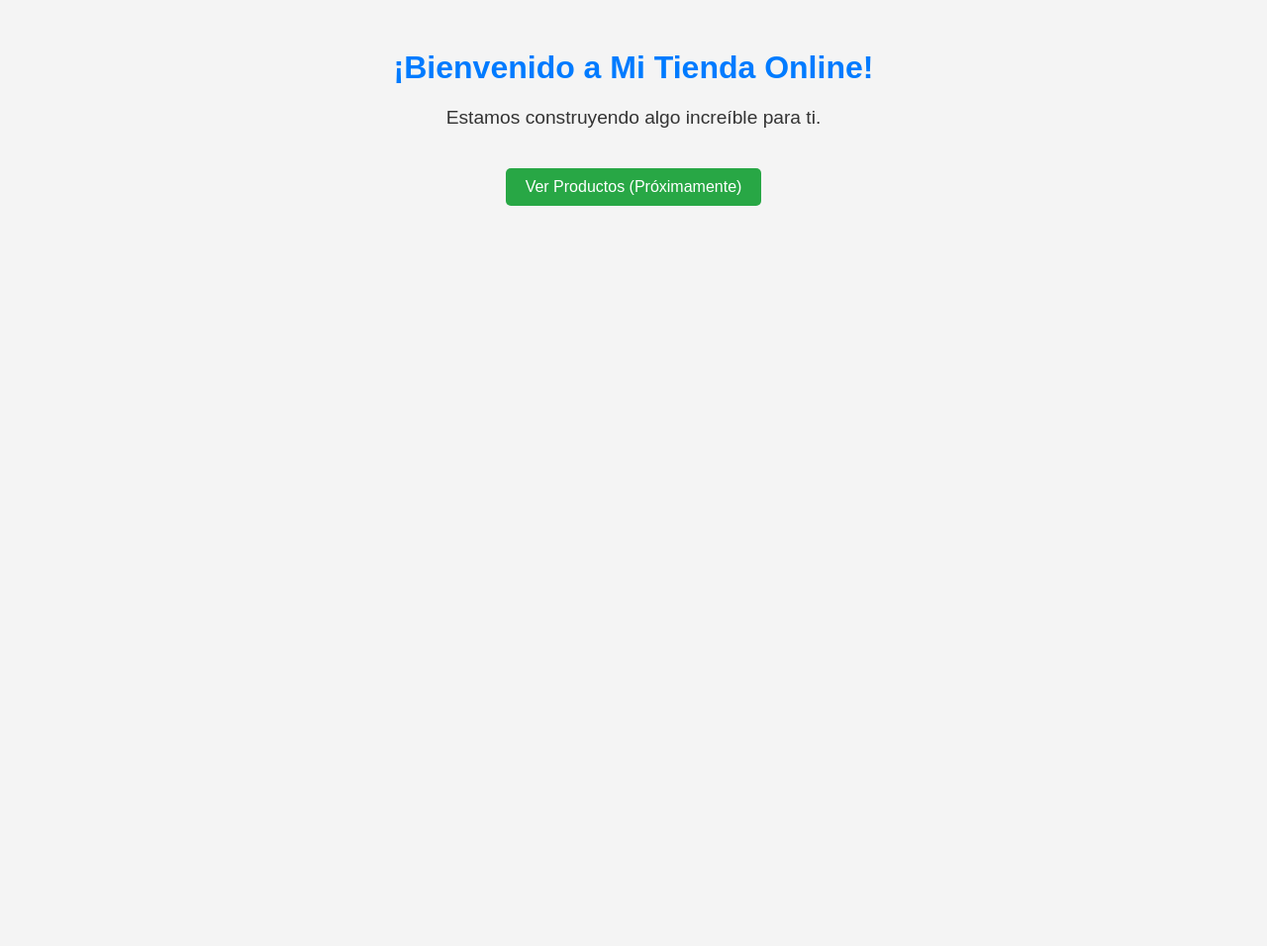
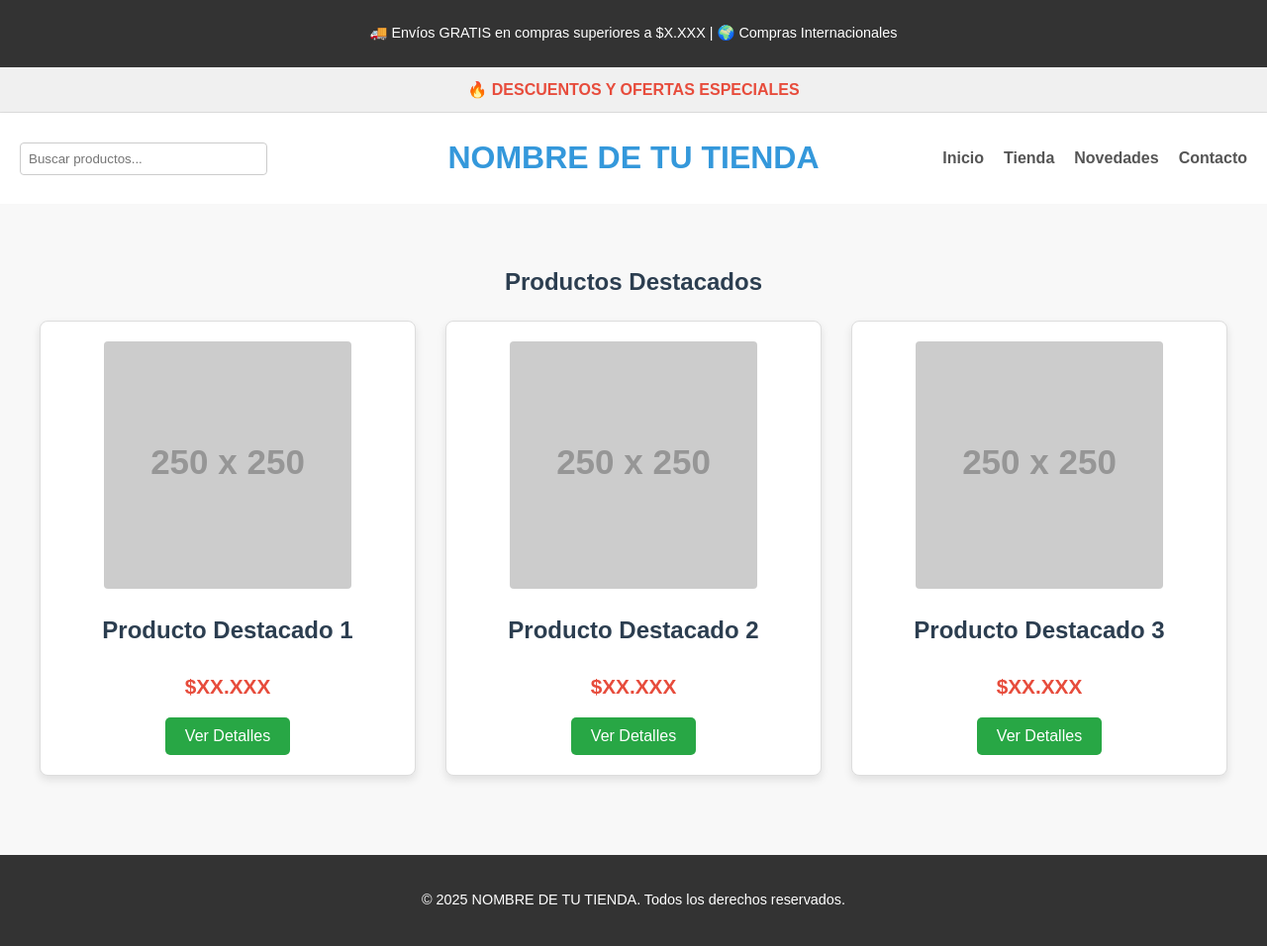
Before and after one commit to Habierd/Habierd.github.io, a plain HTML site: page index.html in a window 1280 px wide. Shown: the whole page at 99% size. Before the commit the page ends 800 px from the top, so only its background shows below. Drawn offline with Linux system fonts and the light colour scheme; placeholder pictures from the web are drawn by us.

Commit message:
Implementar diseño inicial de la tienda con secciones
Cambios en el diseño

```diff
--- a/css/style.css
+++ b/css/style.css
@@ -0,0 +1,218 @@
+/* Estilos generales */
+body {
+    font-family: Arial, sans-serif;
+    margin: 0;
+    padding: 0;
+    background-color: #f8f8f8; /* Fondo un poco más claro */
+    color: #333;
+    line-height: 1.6;
+}
+
+h1, h2, h3 {
+    color: #2c3e50; /* Un azul oscuro/gris para los títulos */
+    text-align: center;
+    margin-top: 20px;
+    margin-bottom: 20px;
+}
+
+a {
+    text-decoration: none;
+    color: #007bff; /* Azul estándar para enlaces */
+}
+
+a:hover {
+    text-decoration: underline;
+}
+
+/* 1. Franja superior (Top Bar) */
+.top-bar {
+    background-color: #333; /* Negro oscuro */
+    color: white;
+    text-align: center;
+    padding: 8px 0;
+    font-size: 0.9em;
+}
+
+/* 2. Barra de promociones (Promo Bar) */
+.promo-bar {
+    background-color: #f0f0f0; /* Gris claro */
+    text-align: center;
+    padding: 10px 0;
+    border-bottom: 1px solid #ddd;
+}
+
+.promo-link {
+    color: #e74c3c; /* Rojo brillante para destacar */
+    font-weight: bold;
+    transition: background-color 0.3s ease;
+    padding: 5px 15px;
+    border-radius: 3px;
+}
+
+.promo-link:hover {
+    background-color: #e0e0e0; /* Un gris un poco más oscuro al pasar el cursor */
+    text-decoration: none;
+}
+
+/* 3. Encabezado principal (Main Header) */
+.main-header {
+    display: flex; /* Para organizar los elementos en fila */
+    justify-content: space-between; /* Espacio entre los elementos */
+    align-items: center; /* Alinear verticalmente al centro */
+    padding: 20px;
+    background-color: #fff; /* Blanco */
+    box-shadow: 0 2px 4px rgba(0, 0, 0, 0.1); /* Sombra sutil */
+}
+
+.header-left, .header-center, .header-right {
+    flex: 1; /* Para que ocupen un espacio similar */
+    text-align: center;
+}
+
+.header-left {
+    text-align: left;
+}
+
+.header-right {
+    text-align: right;
+}
+
+.search-box {
+    padding: 8px;
+    border: 1px solid #ccc;
+    border-radius: 4px;
+    width: 70%; /* Ocupa un 70% del espacio disponible en su contenedor */
+    max-width: 250px;
+}
+
+.store-name {
+    margin: 0;
+    font-size: 2em;
+    font-weight: bold;
+    color: #3498db; /* Un azul vibrante para el nombre de la tienda */
+}
+
+.main-nav ul {
+    list-style: none;
+    padding: 0;
+    margin: 0;
+    display: flex;
+    justify-content: flex-end; /* Alinear los elementos del menú a la derecha */
+}
+
+.main-nav li {
+    margin-left: 20px; /* Espacio entre los elementos del menú */
+}
+
+.main-nav a {
+    color: #555; /* Gris oscuro para los enlaces de navegación */
+    font-weight: bold;
+    transition: color 0.3s ease;
+}
+
+.main-nav a:hover {
+    color: #3498db; /* Cambia a azul al pasar el cursor */
+}
+
+/* 4. Galería de productos destacados (Featured Products) */
+.featured-products {
+    padding: 40px 20px;
+    background-color: #f8f8f8;
+}
+
+.product-grid {
+    display: grid; /* Usamos CSS Grid para la disposición */
+    grid-template-columns: repeat(auto-fit, minmax(280px, 1fr)); /* Columnas responsivas */
+    gap: 30px; /* Espacio entre los productos */
+    max-width: 1200px;
+    margin: 0 auto; /* Centrar la cuadrícula */
+}
+
+.product-card {
+    background-color: #fff;
+    border: 1px solid #ddd;
+    border-radius: 8px;
+    padding: 20px;
+    text-align: center;
+    box-shadow: 0 4px 8px rgba(0, 0, 0, 0.1);
+    transition: transform 0.2s ease-in-out;
+}
+
+.product-card:hover {
+    transform: translateY(-5px); /* Pequeño efecto al pasar el cursor */
+}
+
+.product-card img {
+    max-width: 100%;
+    height: auto;
+    border-radius: 4px;
+    margin-bottom: 15px;
+}
+
+.product-card h3 {
+    margin-top: 0;
+    font-size: 1.5em;
+    color: #2c3e50;
+}
+
+.product-card .price {
+    font-size: 1.3em;
+    color: #e74c3c; /* Precio en rojo para destacar */
+    font-weight: bold;
+    margin-bottom: 15px;
+}
+
+.add-to-cart {
+    background-color: #28a745; /* Verde para el botón */
+    color: white;
+    padding: 10px 20px;
+    border: none;
+    border-radius: 5px;
+    cursor: pointer;
+    font-size: 1em;
+    transition: background-color 0.3s ease;
+}
+
+.add-to-cart:hover {
+    background-color: #218838; /* Verde más oscuro al pasar el cursor */
+}
+
+/* 5. Pie de página (Footer) */
+.main-footer {
+    background-color: #333; /* Gris oscuro para el pie de página */
+    color: white;
+    text-align: center;
+    padding: 20px 0;
+    font-size: 0.9em;
+    margin-top: 40px; /* Espacio superior */
+}
+
+/* Responsividad básica (para pantallas más pequeñas) */
+@media (max-width: 768px) {
+    .main-header {
+        flex-direction: column; /* Apilar elementos en pantallas pequeñas */
+        padding: 15px;
+    }
+
+    .header-left, .header-center, .header-right {
+        text-align: center;
+        margin-bottom: 15px;
+    }
+
+    .search-box {
+        width: 90%;
+    }
+
+    .main-nav ul {
+        flex-direction: column; /* Apilar elementos del menú */
+        align-items: center;
+    }
+
+    .main-nav li {
+        margin: 5px 0;
+    }
+
+    .product-grid {
+        grid-template-columns: 1fr; /* Una columna en pantallas muy pequeñas */
+    }
+}
--- a/index.html
+++ b/index.html
@@ -4,37 +4,64 @@
     <meta charset="UTF-8">
     <meta name="viewport" content="width=device-width, initial-scale=1.0">
     <title>Mi Tienda Online</title>
-    <style>
-        body {
-            font-family: sans-serif;
-            text-align: center;
-            margin-top: 50px;
-            background-color: #f4f4f4;
-            color: #333;
-        }
-        h1 {
-            color: #007bff;
-        }
-        p {
-            font-size: 1.2em;
-        }
-        .button {
-            display: inline-block;
-            padding: 10px 20px;
-            background-color: #28a745;
-            color: white;
-            text-decoration: none;
-            border-radius: 5px;
-            margin-top: 20px;
-        }
-        .button:hover {
-            background-color: #218838;
-        }
-    </style>
+    <link rel="stylesheet" href="css/style.css">
 </head>
 <body>
-    <h1>¡Bienvenido a Mi Tienda Online!</h1>
-    <p>Estamos construyendo algo increíble para ti.</p>
-    <a href="#" class="button">Ver Productos (Próximamente)</a>
+    <body>
+    <header class="top-bar">
+        <p>🚚 Envíos GRATIS en compras superiores a $X.XXX | 🌍 Compras Internacionales</p>
+    </header>
+
+    <nav class="promo-bar">
+        <a href="#" class="promo-link">🔥 DESCUENTOS Y OFERTAS ESPECIALES</a>
+    </nav>
+
+    <header class="main-header">
+        <div class="header-left">
+            <input type="search" placeholder="Buscar productos..." class="search-box">
+            </div>
+        <div class="header-center">
+            <h1 class="store-name">NOMBRE DE TU TIENDA</h1>
+        </div>
+        <div class="header-right">
+            <nav class="main-nav">
+                <ul>
+                    <li><a href="#">Inicio</a></li>
+                    <li><a href="#">Tienda</a></li>
+                    <li><a href="#">Novedades</a></li>
+                    <li><a href="#">Contacto</a></li>
+                </ul>
+            </nav>
+        </div>
+    </header>
+
+    <main class="featured-products">
+        <h2>Productos Destacados</h2>
+        <div class="product-grid">
+            <div class="product-card">
+                <img src="https://via.placeholder.com/250x250?text=Producto+1" alt="Producto 1">
+                <h3>Producto Destacado 1</h3>
+                <p class="price">$XX.XXX</p>
+                <button class="add-to-cart">Ver Detalles</button>
+            </div>
+            <div class="product-card">
+                <img src="https://via.placeholder.com/250x250?text=Producto+2" alt="Producto 2">
+                <h3>Producto Destacado 2</h3>
+                <p class="price">$XX.XXX</p>
+                <button class="add-to-cart">Ver Detalles</button>
+            </div>
+            <div class="product-card">
+                <img src="https://via.placeholder.com/250x250?text=Producto+3" alt="Producto 3">
+                <h3>Producto Destacado 3</h3>
+                <p class="price">$XX.XXX</p>
+                <button class="add-to-cart">Ver Detalles</button>
+            </div>
+            </div>
+    </main>
+
+    <footer class="main-footer">
+        <p>&copy; 2025 NOMBRE DE TU TIENDA. Todos los derechos reservados.</p>
+    </footer>
+</body>
 </body>
 </html>
```
